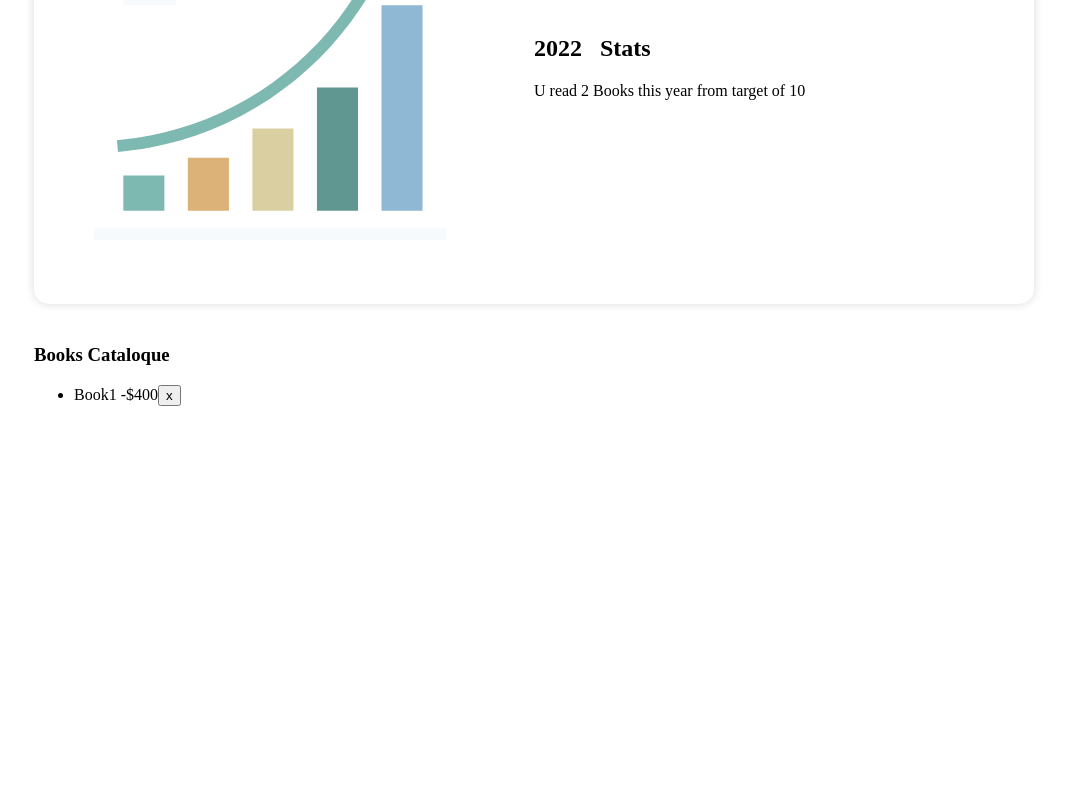
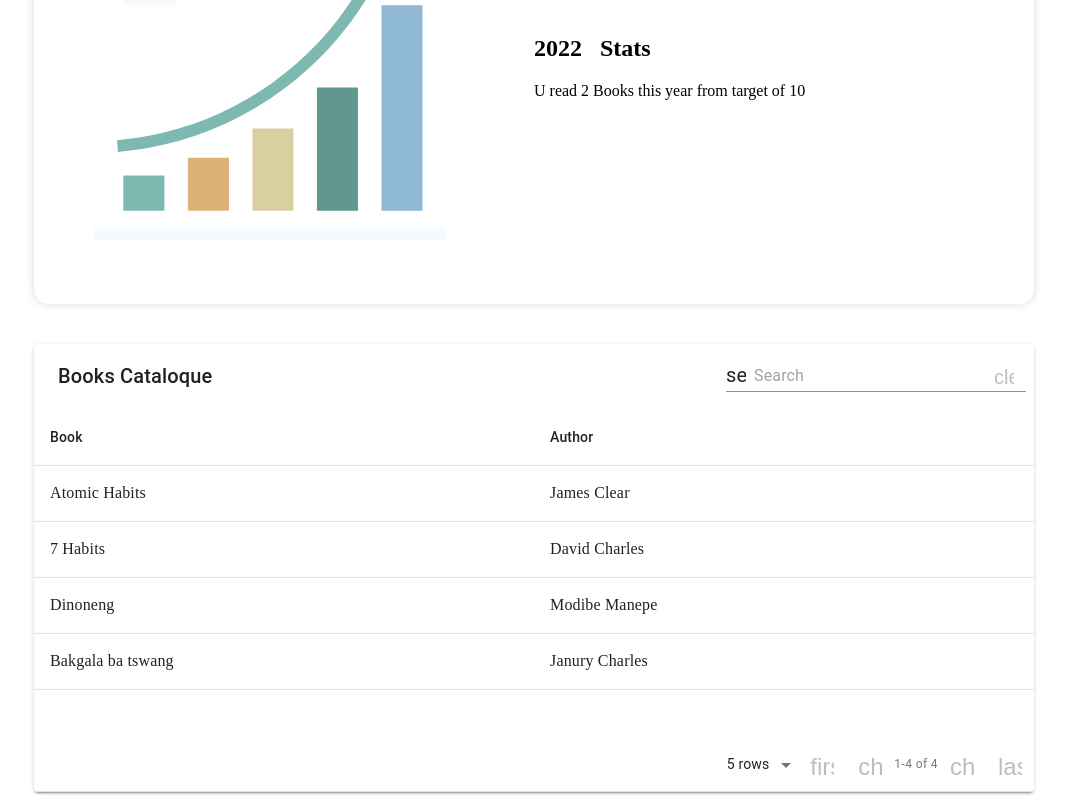
Before and after one commit to KingSila/book-tracker-react, a React (Create React App) app: page / in a window 1280 px wide. Shown: the part 500-1300 px from the top of the page, without its empty margins (106-1173 px from the left). Before the commit the page ends 922 px from the top, so only its background shows below. Built offline with nearby package versions, Linux system fonts and the light colour scheme.

Commit message:
2nd commit

```diff
--- a/package.json
+++ b/package.json
@@ -3,10 +3,12 @@
   "version": "0.1.0",
   "private": true,
   "dependencies": {
+    "@material-ui/core": "^4.12.3",
     "@testing-library/jest-dom": "^5.16.2",
     "@testing-library/react": "^12.1.3",
     "@testing-library/user-event": "^13.5.0",
     "bootstrap": "^5.1.3",
+    "material-table": "^1.69.3",
     "react": "^17.0.2",
     "react-bootstrap": "^2.1.2",
     "react-dom": "^17.0.2",
--- a/src/components/BookList.js
+++ b/src/components/BookList.js
@@ -1,15 +1,26 @@
 import React from "react";
+import { BookListSyled } from "./styles/BookList.styled";
+import MaterialTable from "material-table";
 
 export const BookList = () => {
+  const data = [
+    { book: "Atomic Habits", author: "James Clear" },
+    { book: "7 Habits ", author: "David Charles" },
+    { book: "Dinoneng", author: "Modibe Manepe" },
+    { book: "Bakgala ba tswang", author: "Janury Charles" },
+  ];
+
+  const columns = [
+    {
+      title: "Book",
+      field: "book",
+    },
+    {
+      title: "Author",
+      field: "author",
+    },
+  ];
   return (
-    <>
-      <h3>Books Cataloque</h3>
-      <ul className="list">
-        <li>
-          Book1 <span>-$400</span>
-          <button class="delete-btn">x</button>
-        </li>
-      </ul>
-    </>
+    <MaterialTable title="Books Cataloque" data={data} columns={columns} />
   );
 };
--- a/src/components/styles/BookList.styled.js
+++ b/src/components/styles/BookList.styled.js
@@ -1,3 +1,23 @@
 import styled from "styled-components";
 
-export const BookListSyled = styled.div``;
+export const BookListSyled = styled.div`
+  display: flex;
+  align-items: center;
+  background-color: #fff;
+  border-radius: 15px;
+  box-shadow: 0 0 10px rgba(0, 0, 0, 0.15);
+  margin: 40px 0;
+  padding: 60px;
+  flex-direction: ${({ layout }) => layout || "row"};
+  img {
+    width: 80%;
+  }
+
+  & > div {
+    flex: 1;
+  }
+
+  @media (max-width: ${({ theme }) => theme.mobile}) {
+    flex-direction: row;
+  }
+`;
```
Also changed, not shown: 1 other file (tests, documents, lock files or other folders).
